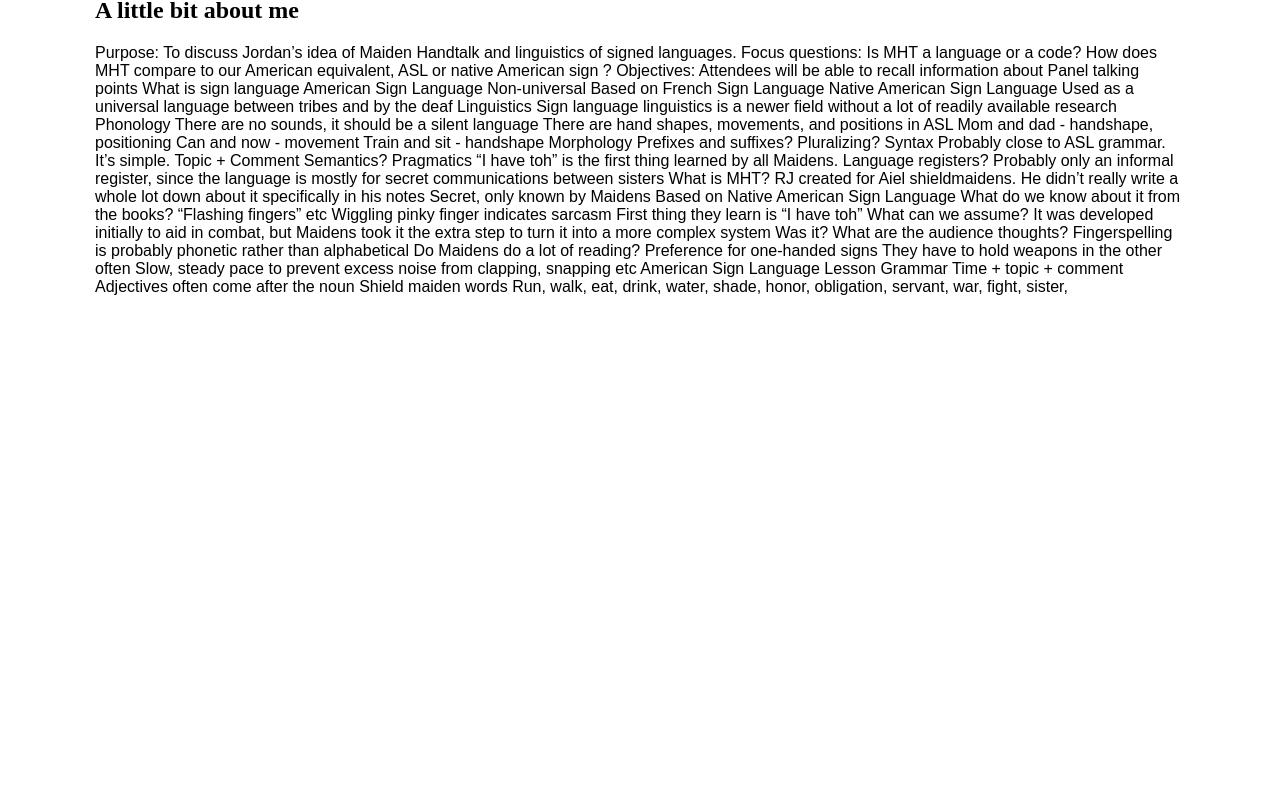
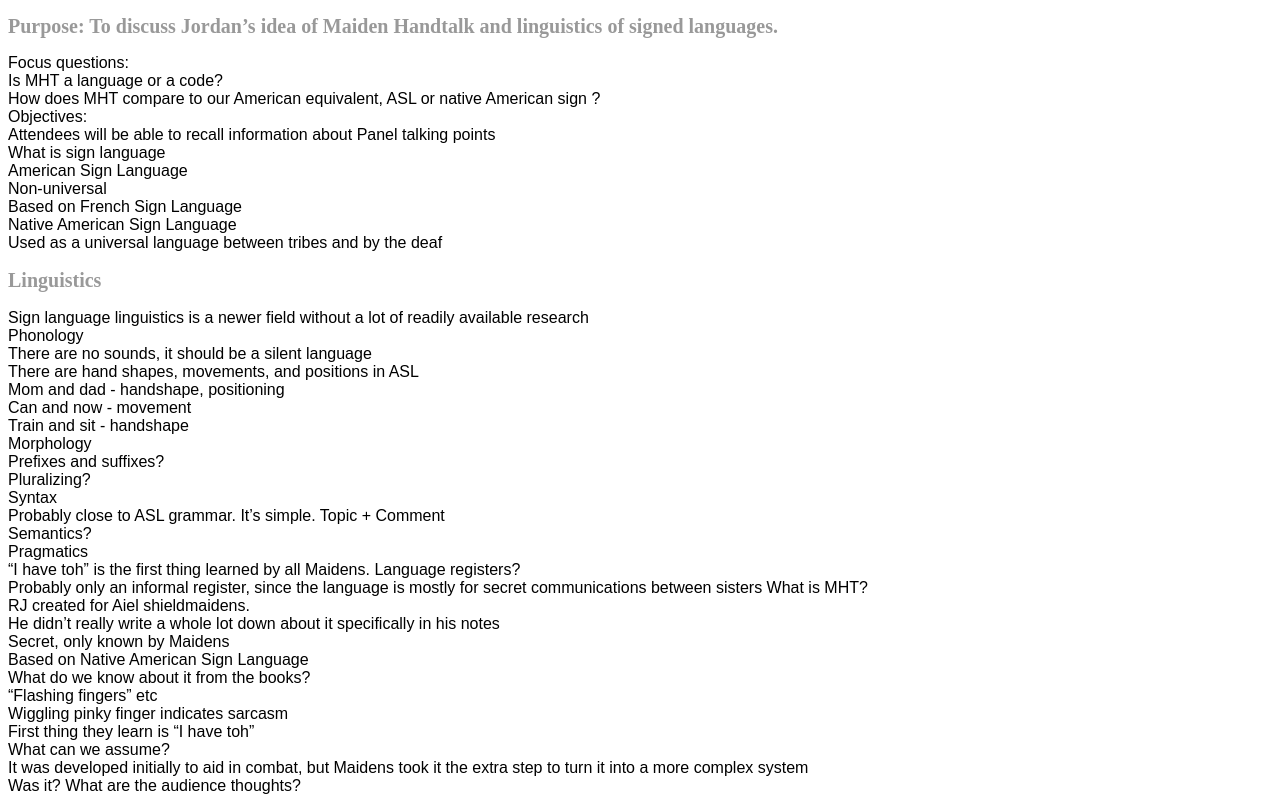
Before and after one commit to sakimarie/maiden-handtalk, a plain HTML site: page about.html in a window 1280 px wide. Shown: the part 479-1275 px from the top of the page. Before the commit the page ends 800 px from the top, so only its background shows below. Drawn offline with Linux system fonts and the light colour scheme; a web font is replaced by a local one.

Commit message:
Fixing problems

```diff
--- a/about.html
+++ b/about.html
@@ -2,6 +2,7 @@
  <!DOCTYPE html>
 <html lang="en">
 <head>
+	<meta name="viewport" content="width=device-width, initial-scale=1">
 	<link rel="stylesheet" href="https://use.typekit.net/srg3rpz.css">
 
 	<link rel="stylesheet" href="css/main.css">
@@ -9,87 +10,90 @@
 	<title>Maiden Handtalk</title>
 </head>
 <body>
-	<div class="container">
 		<header>
 			<div class="full-width">
-				<div class="half-width" id="homelink"><a href="/index.html">Maiden Handtalk</a>
-				</div>
 
-				<div class="half-width">
-					<nav>
-						<ul>
-							<li><a href="/about.html">about</a></li>
-							<li><a href="/dictionary.html">dictionary</a></li>
-						</ul>
-					</nav>
-				</div>
+					<div class="half-width" id="homelink">
+
+							<a href="/index.html">Maiden Handtalk</a></li>
+
+					</div>
+
+					<div class="half-width">
+						<nav>
+
+								<a href="/about.html">about</a>
+								<a href="/dictionary.html">dictionary</a>
+						</nav>
+					</div>
 
 				<div class="full-width">
 					<img src="/img/maidenhandtalkheaderimage1.png" alt="maidenhandtalk header image" />
 				</div>
+
 			</div>
 		</header>
 
 		<main>
 			<div class="full-width">
 				<h1>About</h1>
-				<h2>A little bit about me</h2>
-
-				<p>Purpose:  To discuss Jordan’s idea of Maiden Handtalk and linguistics of signed languages.
-					Focus questions:
-					Is MHT a language or a code?
-					How does MHT compare to our American equivalent, ASL or native American sign ?
-					Objectives:
-					Attendees will be able to recall information about
-					Panel talking points
-					What is sign language
-					American Sign Language
-					Non-universal
-					Based on French Sign Language
-					Native American Sign Language
-					Used as a universal language between tribes and by the deaf
 
 
-					Linguistics
-					Sign language linguistics is a newer field without a lot of readily available research
-					Phonology
-					There are no sounds, it should be a silent language
-					There are hand shapes, movements, and positions in ASL
-					Mom and dad - handshape, positioning
-					Can and now - movement
-					Train and sit - handshape
-					Morphology
-					Prefixes and suffixes?
-					Pluralizing?
-					Syntax
-					Probably close to ASL grammar.  It’s simple.  Topic + Comment
-					Semantics?
-					Pragmatics
+				<h2>Purpose:  To discuss Jordan’s idea of Maiden Handtalk and linguistics of signed languages.</h2>
+					<p>Focus questions: <br>
+					Is MHT a language or a code?<br>
+					How does MHT compare to our American equivalent, ASL or native American sign ?<br>
+					Objectives:  <br>
+					Attendees will be able to recall information about
+					Panel talking points	 <br>
+					What is sign language <br>
+					American Sign Language <br>
+					Non-universal<br>
+					Based on French Sign Language <br>
+					Native American Sign Language <br>
+				Used as a universal language between tribes and by the deaf<br></p>
+
+
+					<h2>Linguistics</h2>
+					<p>Sign language linguistics is a newer field without a lot of readily available research <br>
+					Phonology<br>
+					There are no sounds, it should be a silent language<br>
+					There are hand shapes, movements, and positions in ASL <br>
+					Mom and dad - handshape, positioning <br>
+					Can and now - movement<br>
+					Train and sit - handshape<br>
+					Morphology<br>
+					Prefixes and suffixes?<br>
+					Pluralizing?<br>
+					Syntax<br>
+					Probably close to ASL grammar.  It’s simple.  Topic + Comment<br>
+					Semantics?<br>
+					Pragmatics<br>
 					“I have toh” is the first thing learned by all Maidens.
-					Language registers?
+					Language registers?<br>
 					Probably only an informal register, since the language is mostly for secret communications between sisters
-					What is MHT?
-					RJ created for Aiel shieldmaidens.
-					He didn’t really write a whole lot down about it specifically in his notes
-					Secret, only known by Maidens
-					Based on Native American Sign Language
-					What do we know about it from the books?
-					“Flashing fingers” etc
-					Wiggling pinky finger indicates sarcasm
-					First thing they learn is “I have toh”
-					What can we assume?
-					It was developed initially to aid in combat, but Maidens took it the extra step to turn it into a more complex system
-					Was it?  What are the audience thoughts?
-					Fingerspelling is probably phonetic rather than alphabetical
-					Do Maidens do a lot of reading?
-					Preference for one-handed signs
-					They have to hold weapons in the other often
-					Slow, steady pace to prevent excess noise from clapping, snapping etc
-					American Sign Language Lesson
-					Grammar
-					Time + topic + comment
-					Adjectives often come after the noun
-					Shield maiden words
+					What is MHT?<br>
+					RJ created for Aiel shieldmaidens.<br>
+					He didn’t really write a whole lot down about it specifically in his notes<br>
+					Secret, only known by Maidens<br>
+					Based on Native American Sign Language<br>
+					What do we know about it from the books?<br>
+					“Flashing fingers” etc<br>
+					Wiggling pinky finger indicates sarcasm<br>
+					First thing they learn is “I have toh”<br>
+					What can we assume?<br>
+					It was developed initially to aid in combat, but Maidens took it the extra step to turn it into a more complex system<br>
+					Was it?  What are the audience thoughts?<br>
+					Fingerspelling is probably phonetic rather than alphabetical<br>
+					Do Maidens do a lot of reading?<br>
+					Preference for one-handed signs<br>
+					They have to hold weapons in the other often<br>
+					Slow, steady pace to prevent excess noise from clapping, snapping etc<br>
+					American Sign Language Lesson<br>
+					Grammar <br>
+					Time + topic + comment<br>
+					Adjectives often come after the noun <br>
+					Shield maiden words<br>
 					Run, walk, eat, drink, water, shade, honor, obligation, servant, war, fight, sister,</p>
 			</div>
 		</main>
@@ -97,6 +101,6 @@
 		<footer>
 			<div class="full.width"></div>
 		</footer>
-	</div>
+
 </body>
 </html>
--- a/css/main.css
+++ b/css/main.css
@@ -1,28 +1,31 @@
-.container {
-	width: 1090px;
+/*.container {
+	width: auto;
 	margin: 0 auto;
-}
+}*/
 
-Div {
-	border: 0px solid #333;
+
+div {
+	border: 0 solid #333;
 	padding: 0;
 	margin: 0;
 }
 
-Img {
+img {
 	padding: 0;
 	margin: 0;
 }
 
 .full-width {
-	width: 1088px;
+	max-width: 1088px;
+	width: 100%;
 	margin: 0;
 	padding: 0;
 	float: none;
 }
 
 .half-width {
-	width: 542px;
+	width: 50%;
+	max-width: 544px;
 	float: left;
 	padding: 0;
 	margin: 0;
@@ -30,40 +33,46 @@ Img {
 
 #homelink {
 	text-align: left;
-	padding: 15 0 0 0;
+	padding: 50px 0 0 0;
 	text-align: left;
 	display: inline;
 	float: left;
+	/*height: 100px;*/
 }
 #homelink a {
 	text-decoration: none;
 	font-family: Balboa-plus-fill;
 	font-size: 35px;
 	color: #4D9DAB;
-	height: auto;
 }
 #homelink a:hover {
 	color: #666660;
 }
-Header ul li {
+/*Header ul li {
 	list-style: none;
 	display: inline;
 	font-size: 35px;
 	text-align: left;
-}
+}*/
 
-Header a {
+header a {
 	text-decoration: none;
 	font-family: Balboa-plus-fill;
 	font-size: 35px;
 	color: #4D9DAB;
 }
 
-Header a:hover {
+header a:hover {
 	color: #666660;
 }
 
-Nav {
+/*#navigationdiv {
+	padding: 0;
+	margin: 0;
+	/*height: 100px;*!/
+}*/
+
+nav {
 	text-align: right;
 	font-family: Balboa-plus-fill;
 	text-decoration: none;
@@ -72,32 +81,36 @@ Nav {
 	color: #4D9DAB;
 	width: auto;
 	height: auto;
-	padding: 0;
+	padding: 50px 0 0 0;
 	margin: 0;
+	word-spacing: 700%;
 }
 
-Nav ul li {
+/*nav ul {
 	list-style: none;
 	display: inline-block;
 	font-size: 35px;
 	padding-left: 15px;
+}*/
+nav ul li {
+	display: inline-block;
 }
 
-Nav a {
+nav a {
 	text-decoration: none;
 	color: #4D9DAB;
-	height: 75px;
+	/*height: 75px;*/
 }
 
-Nav a:hover {
+nav a:hover {
 	color: #666660;
 }
 
-Body {
+body {
 
 }
 
-H1 {
+h1 {
 	font-family: Balboa-plus-fill;
 	text-decoration: none;
 	font-size: 35px;
@@ -110,6 +123,11 @@ H1 {
 	padding-top: 0;
 }
 
+h2 {
+	font-family: Balboa-plus-fill;
+	font-size: 20px;
+	color: #999999;
+}
 P {
 	font-family: arial;
 	text-decoration: none;
```
Also changed, not shown: dictionary.html (+6 -8 lines), index.html (+6 -6 lines), 1 other file.
